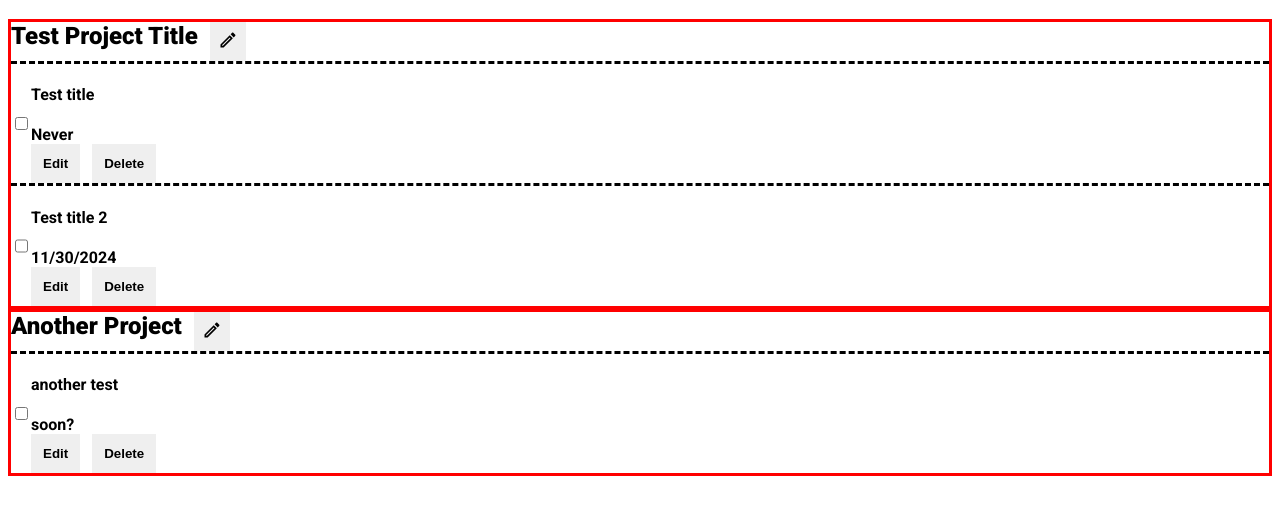
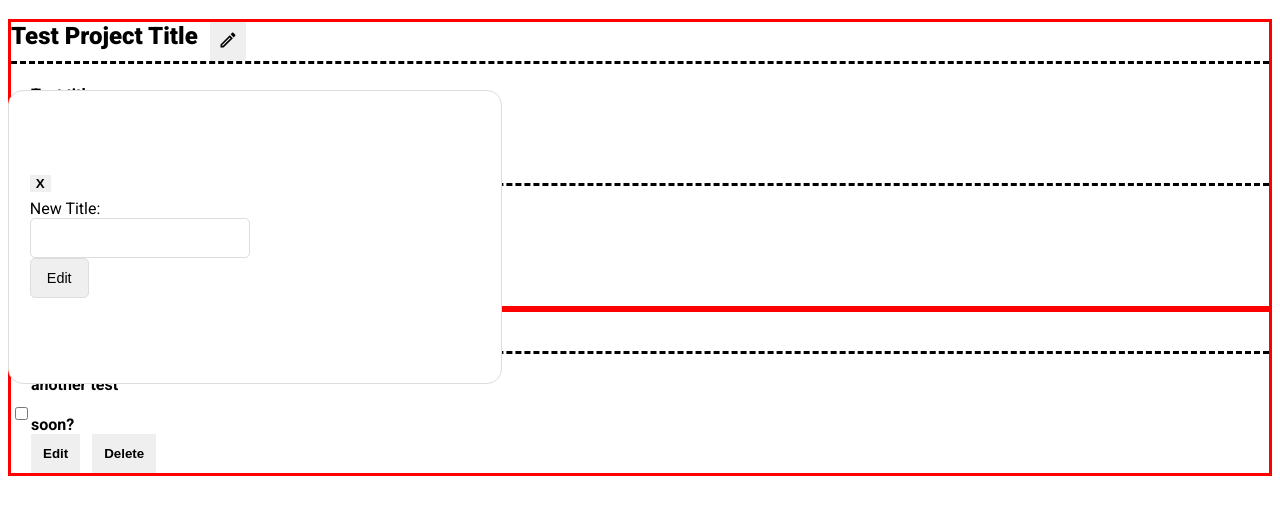
Before and after one commit to RakkoKey/to-do-list, a website built with webpack: page src/index.html in a window 1280 px wide. Both pictures are taken after a click on the button 227 px from the left and 111 px from the top of the page. Shown: the part 70-584 px from the top of the page. Built offline with nearby package versions, Linux system fonts and the light colour scheme.

Commit message:
renamed edittitle form

```diff
--- a/src/index.html
+++ b/src/index.html
@@ -13,19 +13,30 @@
 
     <section class="modal hidden">
         <div class="flex">
-            <button class="btn-close">x</button>
+            <button class="btn-close">X</button>
         </div>
 
         <form id="editForm">
             <label for="title">New Title: </label><br>
             <input type="text" id="title" name="title"><br>
-
-
+            <label for="dueDate">New Due Date: </label><br>
+            <input type="date" id="dueDate" name="dueDate"><br>
             <input type="submit" value="Edit">
         </form>
+    </section>
 
+    <section class="title modal hidden">
+        <div class="flex">
+            <button class="btn-close">X</button>
+        </div>
 
+        <form id="titleForm">
+            <label for="title">New Title: </label><br>
+            <input type="text" id="title" name="title"><br>
+            <input type="submit" value="Edit">
+        </form>
     </section>
+
     <div class="overlay hidden"></div>
 
 </body>
```
